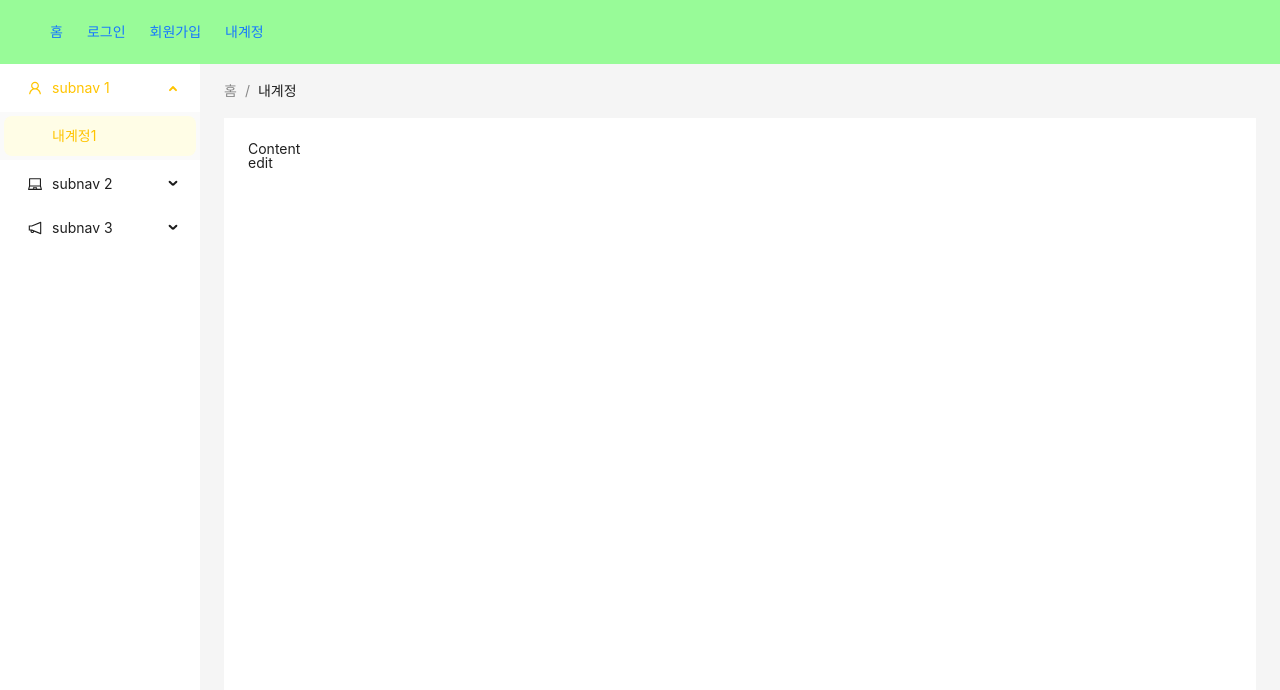
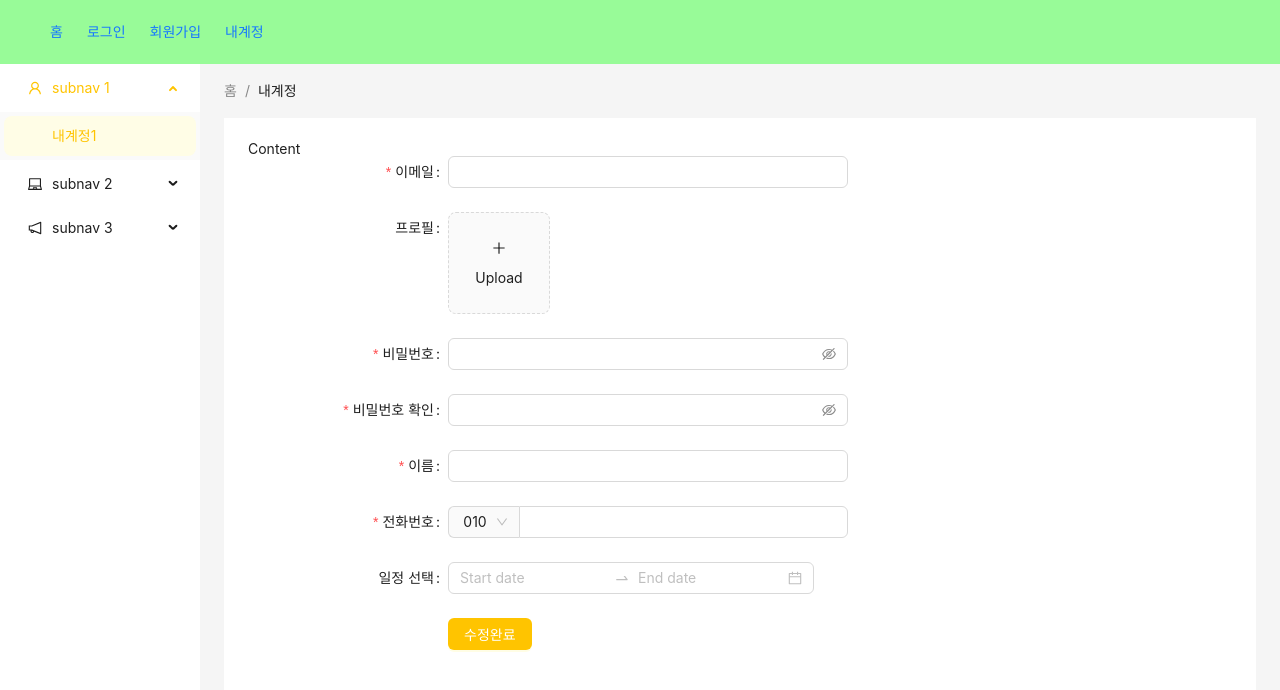
Before and after one commit to KDT5-MINI-TEAM11/client, a React (Vite) app: page /myaccount/edit in a window 1280 px wide. Shown: the top 690 px of the page. Built offline with nearby package versions, Linux system fonts and the light colour scheme.

Commit message:
TRIVIA: 내계정부분 수정

```diff
--- a/src/page/myAccount/edit.tsx
+++ b/src/page/myAccount/edit.tsx
@@ -1,7 +1,176 @@
-import React from 'react'
+import { PlusOutlined } from '@ant-design/icons';
+import {
+  Button,
+  Form,
+  Input,
+  DatePicker,
+  Select,
+  Upload,
+  InputNumber,
+} from 'antd';
+import React, { useState } from 'react';
+
+const formItemLayout = {
+  labelCol: {
+    xs: { span: 24 },
+    sm: { span: 8 },
+  },
+  wrapperCol: {
+    xs: { span: 24 },
+    sm: { span: 16 },
+  },
+};
+
+const tailFormItemLayout = {
+  wrapperCol: {
+    xs: {
+      span: 24,
+      offset: 0,
+    },
+    sm: {
+      span: 16,
+      offset: 8,
+    },
+  },
+};
+
+const { RangePicker } = DatePicker;
+
+const normFile = (e: any) => {
+  if (Array.isArray(e)) {
+    return e;
+  }
+  return e?.fileList;
+};
 
 export default function Edit() {
+  const [form] = Form.useForm();
+
+  const onFinish = (values: string) => {
+    console.log('Received values of form: ', values);
+  };
+
+  const prefixSelector = (
+    <Form.Item name="prefix" noStyle>
+      <Select style={{ width: 70 }}>
+        <Option value="010">010</Option>
+        <Option value="011">02</Option>
+        <Option value="011">031</Option>
+        <Option value="011">032</Option>
+        <Option value="011">051</Option>
+      </Select>
+    </Form.Item>
+  );
+
   return (
-    <div>edit</div>
-  )
+    <Form
+      {...formItemLayout}
+      form={form}
+      name="register"
+      onFinish={onFinish}
+      initialValues={{
+        prefix: '010',
+      }}
+      style={{ maxWidth: 600 }}
+      scrollToFirstError
+    >
+      <Form.Item
+        name="email"
+        label="이메일"
+        rules={[
+          {
+            type: 'email',
+            message: 'The input is not valid E-mail!',
+          },
+          {
+            required: true,
+            message: 'Please input your E-mail!',
+          },
+        ]}
+      >
+        <Input />
+      </Form.Item>
+
+      <Form.Item
+        label="프로필"
+        valuePropName="fileList"
+        getValueFromEvent={normFile}
+      >
+        <Upload action="/upload.do" listType="picture-card">
+          <div>
+            <PlusOutlined />
+            <div style={{ marginTop: 8 }}>Upload</div>
+          </div>
+        </Upload>
+      </Form.Item>
+
+      <Form.Item
+        name="password"
+        label="비밀번호"
+        rules={[
+          {
+            required: true,
+            message: '비밀번호를 입력해주세요!',
+          },
+        ]}
+        hasFeedback
+      >
+        <Input.Password />
+      </Form.Item>
+
+      <Form.Item
+        name="confirm"
+        label="비밀번호 확인"
+        dependencies={['password']}
+        hasFeedback
+        rules={[
+          {
+            required: true,
+            message: 'Please confirm your password!',
+          },
+          ({ getFieldValue }) => ({
+            validator(_, value) {
+              if (!value || getFieldValue('password') === value) {
+                return Promise.resolve();
+              }
+              return Promise.reject(new Error('비밀번호가 맞지않습니다'));
+            },
+          }),
+        ]}
+      >
+        <Input.Password />
+      </Form.Item>
+
+      <Form.Item
+        name="name"
+        label="이름"
+        rules={[
+          {
+            required: true,
+            message: '이름은 필수항목입니다',
+            whitespace: true,
+          },
+        ]}
+      >
+        <Input />
+      </Form.Item>
+
+      <Form.Item
+        name="phone"
+        label="전화번호"
+        rules={[{ required: true, message: 'Please input your phone number!' }]}
+      >
+        <Input addonBefore={prefixSelector} style={{ width: '100%' }} />
+      </Form.Item>
+
+      <Form.Item label="일정 선택">
+        <RangePicker />
+      </Form.Item>
+      <Form.Item {...tailFormItemLayout}>
+        <Button type="primary" htmlType="submit">
+          수정완료
+        </Button>
+      </Form.Item>
+    </Form>
+  );
 }
--- a/src/page/myAccount/myAccoutLayout.tsx
+++ b/src/page/myAccount/myAccoutLayout.tsx
@@ -36,7 +36,10 @@ export default function MyAccountLayout() {
   return (
     <Layout>
       <Layout>
-        <Sider width={200} style={{ height: '100vh', background: 'white' }}>
+        <Sider
+          width={200}
+          style={{ minHeight: 'calc(100vh - 64px) ', background: 'white' }}
+        >
           <Menu
             mode="inline"
             defaultSelectedKeys={['1']}
```
